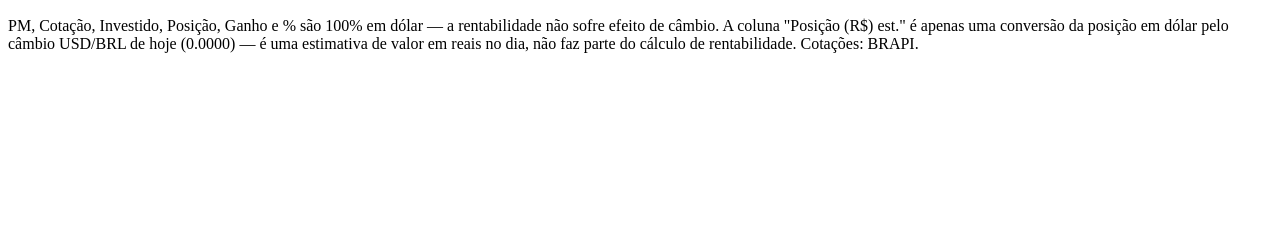
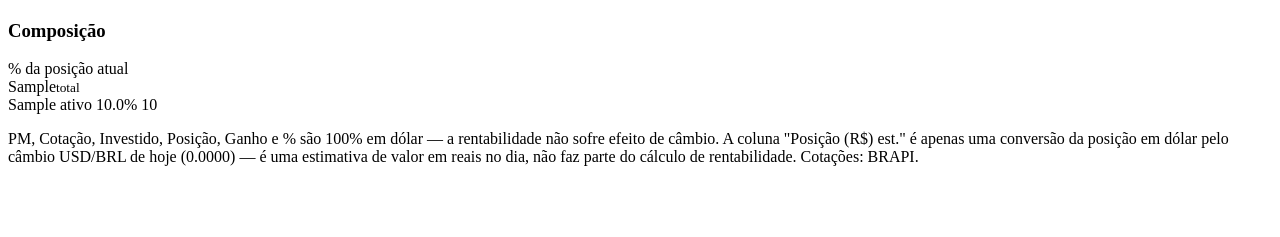
Before and after one commit to lmirandanascimento-ship-it/painel-lucas, a FastAPI app: template web/templates/content_internacional.html in a window 1280 px wide. Shown: the part 174-411 px from the top of the page. Run offline with FastAPI, Linux system fonts and the light colour scheme; the template is opened without the code that fills it: most values are stand-ins (such as "Sample title", 1, 10 or a date in 2020).

Commit message:
feat: gráfico de composição em Internacional, Tesouro, CRI/CRA, Fundos e CDB/LCI/LCA
Estende o donut de composição (já feito em Ações BR/ETF BR/FIIs) para
Internacional (ETF USA/REITs/Stocks) e Renda Fixa (Tesouro, CRI/CRA,
Fundos, CDB/LCI/LCA) — mesmo padrão CSS, mostrando quanto % cada ativo
representa dentro daquela classe.

Extrai a lógica de montar as fatias em fatias_composicao(), reaproveitada
pelas três funções de contexto (rv_br_ctx, internacional_ctx, rf_ctx) em
vez de duplicar o cálculo. Move CORES_PALETA para perto de VERDE/OURO.

Novo: cards de composição usam a classe .card-meia (max-width:560px,
volta a 100% em telas ≤860px) para não ocupar a largura toda da página,
conforme pedido.

Testado contra o Supabase de Teste: todas as 9 sub-abas renderizam sem
erro, percentuais somando ~100% em cada uma (Fundos está vazio no
snapshot atual, comportamento esperado).

Co-Authored-By: Claude Sonnet 5 <noreply@anthropic.com>

```diff
--- a/web/main.py
+++ b/web/main.py
@@ -36,6 +36,7 @@ SESSION_SECRET = _secret("SESSION_SECRET") or secrets.token_hex(32)
 VERDE = "#1A4731"
 OURO  = "#B8860B"
 CAPITAL_BASE = 684_160.69
+CORES_PALETA = [VERDE, "#3A7D5A", OURO, "#D4A017", "#7BA98C", "#C9A227"]
 
 # sb_auth: só usado pra validar e-mail/senha no login (chave anon).
 # sb: usado em TODA consulta de dado (chave service_role) — não depende de sessão
@@ -112,6 +113,25 @@ def natural_key(s):
     """Chave de ordenação alfabética "natural": números embutidos no texto
     comparam pelo valor (Emp. 2 antes de Emp. 10), não caractere a caractere."""
     return [int(t) if t.isdigit() else t.lower() for t in re.split(r"(\d+)", str(s or ""))]
+
+
+def fatias_composicao(itens: list[tuple[str, float]], fmt=None) -> list[dict]:
+    """Monta as fatias de um donut de composição a partir de [(nome, valor), ...].
+    fmt formata o valor de cada fatia para exibição (padrão: brl)."""
+    fmt = fmt or brl
+    tot = sum(v for _, v in itens)
+    fatias = []
+    if tot > 0:
+        acumulado = 0.0
+        for i, (nome, valor) in enumerate(sorted(itens, key=lambda x: -x[1])):
+            pct_v = valor / tot * 100
+            fatias.append({
+                "ativo": nome, "valor_fmt": fmt(valor), "pct": pct_v,
+                "cor": CORES_PALETA[i % len(CORES_PALETA)],
+                "de": round(acumulado, 4), "ate": round(acumulado + pct_v, 4),
+            })
+            acumulado += pct_v
+    return fatias
 
 
 def parse_brl(s: str) -> float:
@@ -277,18 +297,7 @@ def rv_br_ctx(classe: str) -> dict:
             "posicao_raw": at_live,
         })
     ren_tot = (tot_at / tot_inv - 1) * 100 if tot_inv else 0
-
-    fatias = []
-    if tot_at > 0:
-        acumulado = 0.0
-        for i, l in enumerate(sorted(linhas, key=lambda x: -x["posicao_raw"])):
-            pct_v = l["posicao_raw"] / tot_at * 100
-            fatias.append({
-                "ativo": l["ativo"], "valor_fmt": brl(l["posicao_raw"]), "pct": pct_v,
-                "cor": CORES_PALETA[i % len(CORES_PALETA)],
-                "de": round(acumulado, 4), "ate": round(acumulado + pct_v, 4),
-            })
-            acumulado += pct_v
+    fatias = fatias_composicao([(l["ativo"], l["posicao_raw"]) for l in linhas], brl)
 
     ctx.update({
         "linhas": linhas, "fatias": fatias,
@@ -339,11 +348,12 @@ def internacional_ctx(sub_id: str) -> dict:
             "cotacao": usd(cotacao_usd) if p_live else "⟳",
             "investido": usd(inv_usd), "posicao": usd(at_usd),
             "ganho": usd(at_usd - inv_usd, sign=True), "pct": pct(ren),
-            "posicao_r_est": brl(at_usd * usd_brl_v),
+            "posicao_r_est": brl(at_usd * usd_brl_v), "posicao_raw": at_usd,
         })
     ren_tot = (tot_at / tot_inv - 1) * 100 if tot_inv else 0
+    fatias = fatias_composicao([(l["ativo"], l["posicao_raw"]) for l in linhas], usd)
     ctx.update({
-        "linhas": linhas,
+        "linhas": linhas, "fatias": fatias,
         "tot_investido": usd(tot_inv), "tot_posicao": usd(tot_at),
         "tot_ganho": usd(tot_at - tot_inv, sign=True), "tot_pct": pct(ren_tot),
         "tot_posicao_r_est": brl(tot_at * usd_brl_v),
@@ -395,6 +405,7 @@ def rf_ctx(section_id: str) -> dict:
         posicoes += dados.get("classes", {}).get(cls, {}).get("posicoes", [])
 
     linhas = []
+    itens_fatia = []
     tot = 0.0
     for p in posicoes:
         linha = {}
@@ -407,11 +418,14 @@ def rf_ctx(section_id: str) -> dict:
             else:
                 linha[label] = str(v) if v is not None else "—"
         linhas.append(linha)
-        tot += float(p.get(cfg["total_field"]) or 0)
+        valor_raw = float(p.get(cfg["total_field"]) or 0)
+        tot += valor_raw
+        itens_fatia.append((str(p.get("nome") or "—"), valor_raw))
 
     return {
         "titulo": cfg["titulo"], "colunas": [c[0] for c in cfg["colunas"]],
         "linhas": linhas, "vazio": not posicoes, "total": brl(tot), "nota": cfg["nota"],
+        "fatias": fatias_composicao(itens_fatia, brl),
     }
 
 
@@ -706,9 +720,6 @@ def emp_concedidos_ctx() -> dict:
 
 
 # ─── Meus Empréstimos (Lucas é o devedor) ─────────────────────────────────────
-CORES_PALETA = [VERDE, "#3A7D5A", OURO, "#D4A017", "#7BA98C", "#C9A227"]
-
-
 def load_emprestimos_meus() -> list[dict]:
     r = sb.table("emprestimos").select("*").eq("status", "ativo").order("credor").execute()
     return r.data or []
--- a/web/templates/content_internacional.html
+++ b/web/templates/content_internacional.html
@@ -33,6 +33,33 @@
     </div>
   {% endif %}
 </div>
+
+{% if fatias %}
+  <div class="card card-meia" style="margin-top:16px">
+    <div class="card-head">
+      <h3>Composição</h3>
+      <span class="tag">% da posição atual</span>
+    </div>
+    <div class="donut-wrap">
+      <div class="donut" style="background:conic-gradient(
+        {% for f in fatias %}{{ f.cor }} {{ f.de }}% {{ f.ate }}%{{ ", " if not loop.last }}{% endfor %}
+      )">
+        <div class="donut-total">{{ tot_posicao }}<small>total</small></div>
+      </div>
+      <div class="legend">
+        {% for f in fatias %}
+          <div class="legend-row">
+            <span class="dot" style="background:{{ f.cor }}"></span>
+            <span class="name">{{ f.ativo }}</span>
+            <span class="pct">{{ "%.1f"|format(f.pct) }}%</span>
+            <span class="valor">{{ f.valor_fmt }}</span>
+          </div>
+        {% endfor %}
+      </div>
+    </div>
+  </div>
+{% endif %}
+
 <p class="nota">
   PM, Cotação, Investido, Posição, Ganho e % são 100% em dólar — a rentabilidade não
   sofre efeito de câmbio. A coluna "Posição (R$) est." é apenas uma conversão da
--- a/web/templates/content_rv_br.html
+++ b/web/templates/content_rv_br.html
@@ -32,7 +32,7 @@
 </div>
 
 {% if fatias %}
-  <div class="card" style="margin-top:16px">
+  <div class="card card-meia" style="margin-top:16px">
     <div class="card-head">
       <h3>Composição</h3>
       <span class="tag">% da posição atual</span>
--- a/web/templates/layout.html
+++ b/web/templates/layout.html
@@ -134,6 +134,8 @@ body.sidebar-collapsed .sidebar-toggle .arrow { transform:rotate(180deg); }
 .kpi .sub.pos { color:var(--pos); }
 
 .card { background:var(--bg-card); border-radius:16px; box-shadow:var(--shadow); padding:20px 22px; }
+.card-meia { max-width:560px; }
+@media (max-width:860px) { .card-meia { max-width:100%; } }
 .card-head { display:flex; align-items:center; justify-content:space-between; margin-bottom:12px; }
 .card-head h3 { font-family:var(--serif); font-size:1.05rem; font-weight:700; margin:0; }
 .card-head .tag {
```
Also changed, not shown: web/templates/content_rf.html (+27 -0 lines).
